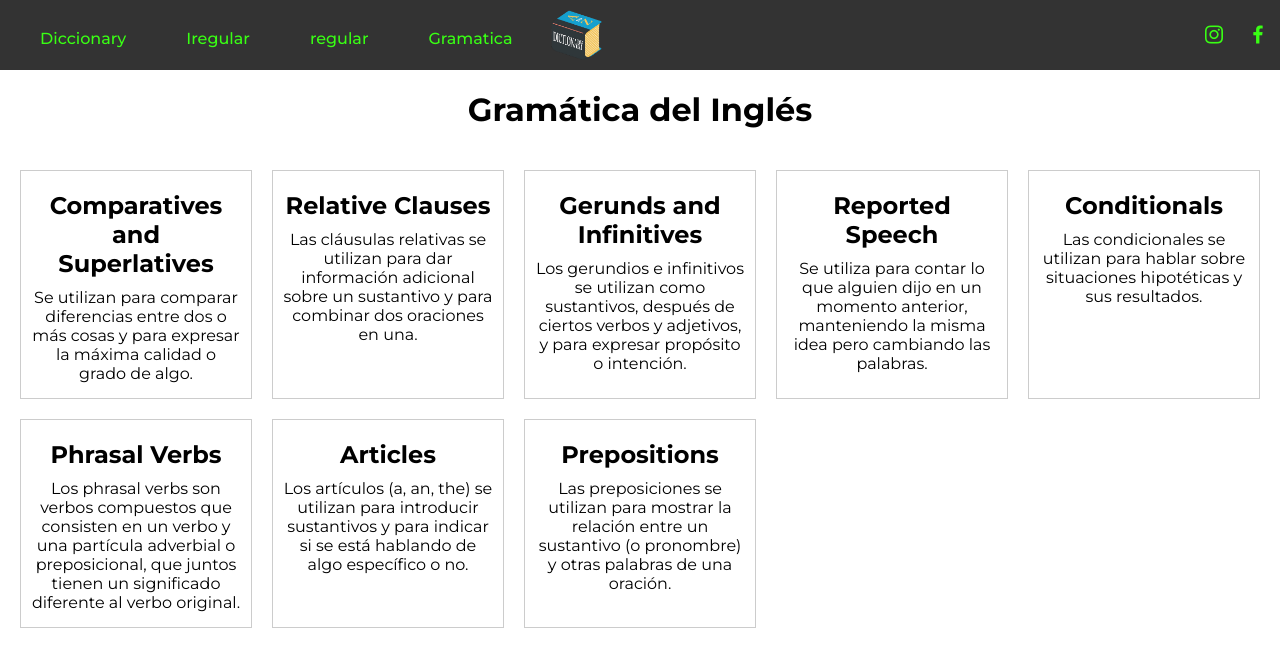
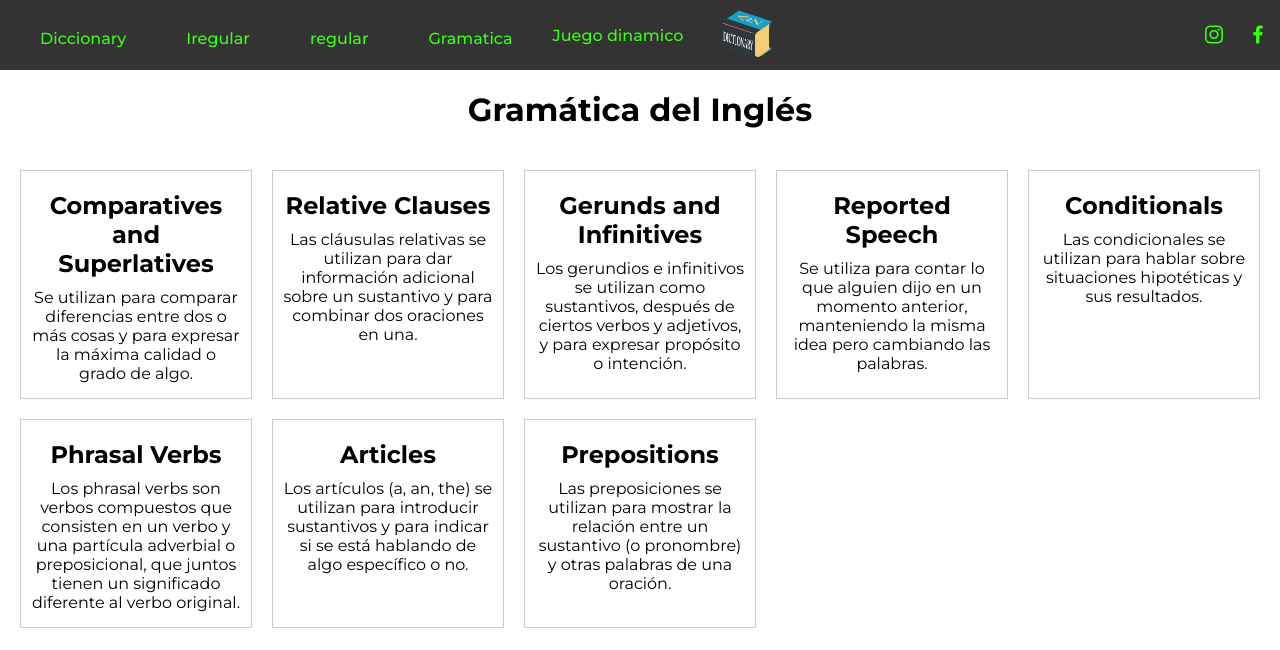
Before and after one commit to marlont26/dictionary, a plain HTML site: page gramatica.html in a window 1280 px wide. Drawn offline with nearby package versions, Linux system fonts and the light colour scheme.

Commit message:
zona juegos

```diff
--- a/gramatica.html
+++ b/gramatica.html
@@ -19,6 +19,7 @@
                 <li><a href="irregulares1.html"><span class="cero"><i class="verb1"></i></span>Iregular</a></li>
                 <li><a href="regular.html"><span class="uno"><i class="verb0"></i></span>regular</a></li>
                 <li><a href="irregulares.html"><span class="dos"><i class="verb0"></i></span>Gramatica</a></li>
+                <li><a href="juego_carta.html">Juego dinamico</a></li>
                 <img src="media/logo.png" alt="logo dictionary" class="logo">
             </ul>
             <ul>
```
Also changed, not shown: irregulares1.html (+1 -0 lines), regular.html (+2 -1 lines).
